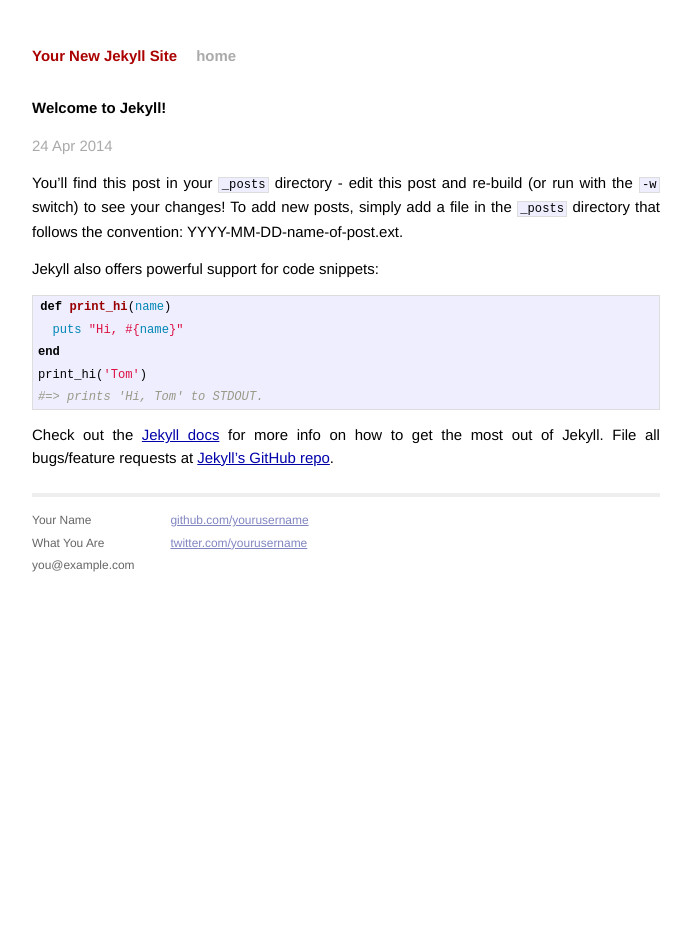
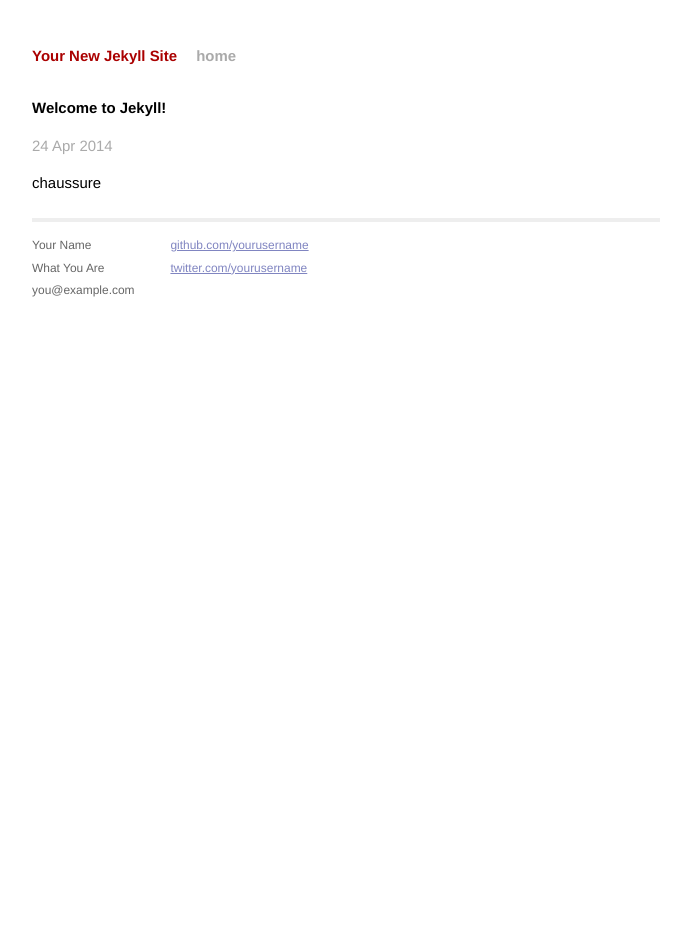
Before and after one commit to annechouzenoux/annechouzenoux.github.io, a Jekyll site: the page built from _posts/2014-04-24-welcome-to-jekyll.markdown, in a window 1280 px wide. Shown: the whole page, without its empty margins (294-985 px from the left). Built offline with Jekyll 4.4.1, drawn with Linux system fonts in a browser that asks for light colours; Markdown is read by kramdown in place of the engine named in the settings.

Commit message:
first post

```diff
--- a/_posts/2014-04-24-welcome-to-jekyll.markdown
+++ b/_posts/2014-04-24-welcome-to-jekyll.markdown
@@ -1,24 +1,6 @@
 ---
 layout: post
 title:  "Welcome to Jekyll!"
-date:   2014-04-24 10:05:53
-categories: jekyll update
 ---
 
-You'll find this post in your `_posts` directory - edit this post and re-build (or run with the `-w` switch) to see your changes!
-To add new posts, simply add a file in the `_posts` directory that follows the convention: YYYY-MM-DD-name-of-post.ext.
-
-Jekyll also offers powerful support for code snippets:
-
-{% highlight ruby %}
-def print_hi(name)
-  puts "Hi, #{name}"
-end
-print_hi('Tom')
-#=> prints 'Hi, Tom' to STDOUT.
-{% endhighlight %}
-
-Check out the [Jekyll docs][jekyll] for more info on how to get the most out of Jekyll. File all bugs/feature requests at [Jekyll's GitHub repo][jekyll-gh].
-
-[jekyll-gh]: https://github.com/mojombo/jekyll
-[jekyll]:    http://jekyllrb.com
+chaussure
```
Also changed, not shown: _posts/2014-04-24-bienvenue.markdown (added, +33 -0 lines).
